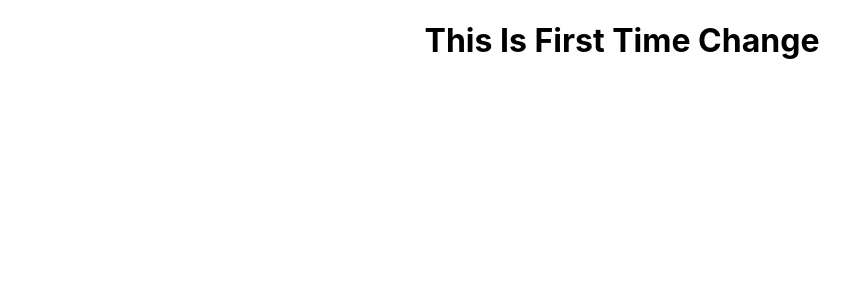
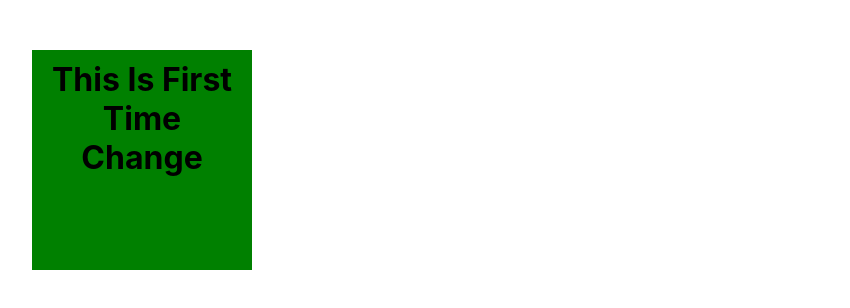
Before and after one commit to ankushekapure/gitcollabration, a React (Create React App) app: page / in a window 1280 px wide. Shown: the top 308 px of the page, without its empty margins (18-868 px from the left). Built offline with nearby package versions, Linux system fonts and the light colour scheme.

Commit message:
First Box Design

```diff
--- a/src/App.js
+++ b/src/App.js
@@ -4,7 +4,9 @@ import './App.css';
 function App() {
   return (
     <div className="App">
-      <h1>This Is First Time Change</h1>
+      <h1 style={{ width: "200px", height: "200px", backgroundColor: "green", padding: "10px", margin: "50px" }}>
+        This Is First Time Change
+      </h1>
     </div>
   );
 }
```
